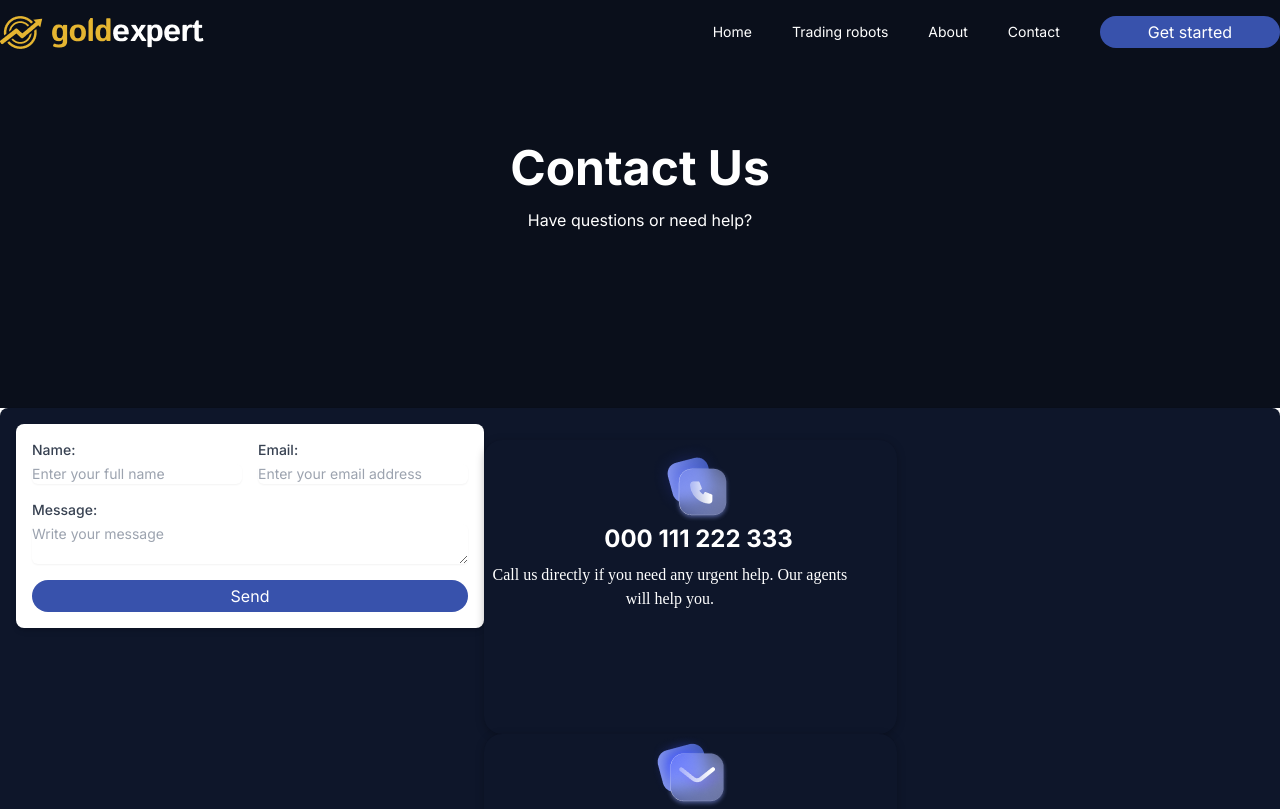
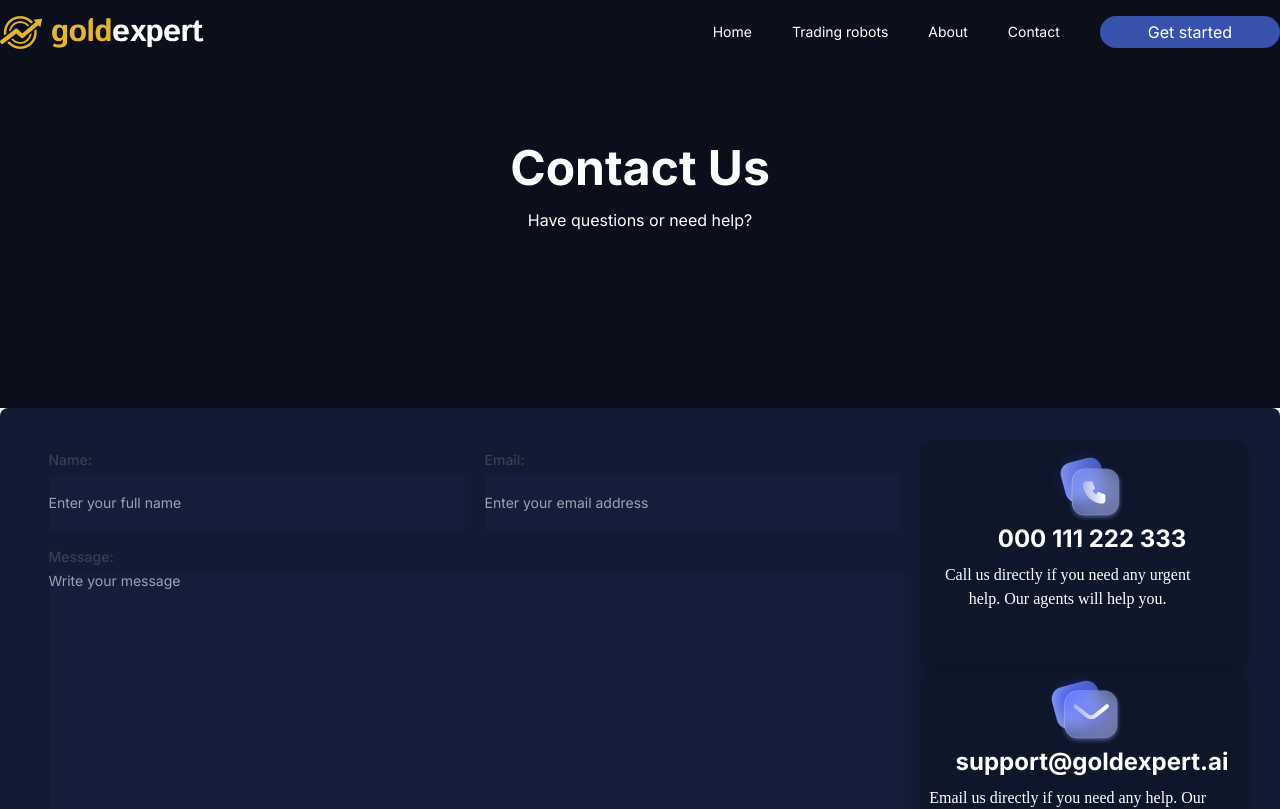
Before and after one commit to dragoljub123/goldexpert, a Next.js app: page /ContactUs in a window 1280 px wide. Shown: the top 809 px of the page. Built offline with nearby package versions, Linux system fonts and the light colour scheme.

Commit message:
contactformav3

```diff
--- a/app/ContactUs/page.tsx
+++ b/app/ContactUs/page.tsx
@@ -3,7 +3,8 @@ import Image from "next/image";
 import "../globals.css";
 import ContactForm from "../components/ContactForm";
 import React from "react";
-import Suportkartice from "../components/Suportkartice";
+import Suportkartice from "../components/Suportkartica2";
+import Suportkartica2 from "../components/Suportkartica2";
 
 export default function ContactUs() {
   return (
@@ -22,24 +23,21 @@ export default function ContactUs() {
         </div>
       </div>
 
-      <div
-        className=" bojakarticeUS flex mx-auto p-4 space-y-4 bg-white shadow-md rounded-lg
-       "
-      >
-        <div className=" flex flex-col ">
+      <div className=" bg-lightblue flex justify-center items-center mx-auto p-4 space-y-4 shadow-md rounded-lg">
+        <div className="flex flex-col">
           <ContactForm />
         </div>
-        <div className="flex flex-col ">
-          <div className="w-4/5">
-            <Suportkartice
+        <div className="flex flex-col">
+          <div className="">
+            <Suportkartica2
               title2=""
               title="000 111 222 333"
               imageSrc="\phonee.png"
               description="Call us directly if you need any urgent help. Our agents will help you."
             />
           </div>
-          <div className="w-4/5">
-            <Suportkartice
+          <div className="">
+            <Suportkartica2
               title2=""
               title="support@goldexpert.ai"
               imageSrc="\Message.png"
--- a/app/components/ContactForm.tsx
+++ b/app/components/ContactForm.tsx
@@ -48,7 +48,7 @@ const ContactForm: React.FC = () => {
   return (
     <form
       onSubmit={handleSubmit}
-      className="mx-auto p-4 space-y-4 bg-white shadow-md rounded-lg"
+      className="mx-auto p-4 space-y-4 bg-lightblue shadow-md rounded-lg"
     >
       <div className="flex flex-col space-y-4">
         <div className="flex flex-col sm:flex-row sm:space-x-4">
@@ -67,6 +67,12 @@ const ContactForm: React.FC = () => {
               value={formData.name}
               onChange={handleChange}
               required
+              style={{
+                width: "416px",
+                height: "57px",
+                backgroundColor: "#141E3B",
+                borderRadius: "2%",
+              }}
               className="mt-1 block w-full rounded-md border-gray-300 shadow-sm focus:border-indigo-500 focus:ring-indigo-500 sm:text-sm"
             />
           </div>
@@ -85,6 +91,12 @@ const ContactForm: React.FC = () => {
               value={formData.email}
               onChange={handleChange}
               required
+              style={{
+                width: "416px",
+                height: "57px",
+                backgroundColor: "#141E3B",
+                borderRadius: "2%",
+              }}
               className="mt-1 block w-full rounded-md border-gray-300 shadow-sm focus:border-indigo-500 focus:ring-indigo-500 sm:text-sm"
             />
           </div>
@@ -103,6 +115,12 @@ const ContactForm: React.FC = () => {
             value={formData.message}
             onChange={handleChange}
             required
+            style={{
+              width: "856px",
+              height: "258px",
+              backgroundColor: "#141E3B",
+              borderRadius: "2%",
+            }}
             className="mt-1 block w-full rounded-md border-gray-300 shadow-sm focus:border-indigo-500 focus:ring-indigo-500 sm:text-sm"
           />
         </div>
--- /dev/null
+++ b/app/components/Suportkartica2.tsx
@@ -0,0 +1,39 @@
+import React from "react";
+
+interface CardProps {
+  title: string;
+  title2: string;
+  imageSrc: string;
+  description: string;
+}
+
+const Suportkartica2: React.FC<CardProps> = ({
+  title,
+  title2,
+  imageSrc,
+  description,
+}) => {
+  return (
+    <div
+      className="cardb3  bojakarticeUS"
+      style={{ width: "327px", height: "231px" }}
+    >
+      <div className="flex flex-col  justify-between items-center ">
+        <img
+          src={imageSrc}
+          alt="Card"
+          style={{ width: "auto", height: "auto" }}
+        />
+        <div className="flex text-white">
+          <h2 className="text-4xl px-2 zlatntext">{title2}</h2>
+          <h5 className="text-2xl px-3 font-bold">{title}</h5>
+        </div>
+      </div>
+      <div className="card-bodyb3 text-white ">
+        <p className=" text-center">{description}</p>
+      </div>
+    </div>
+  );
+};
+
+export default Suportkartica2;
--- a/app/globals.css
+++ b/app/globals.css
@@ -230,7 +230,4 @@ ul {
 }
 .pozadina3 {
   background-image: url("images/pozadina3.png");
-
-  height: 900px;
-  width: 1240px;
 }
--- a/tailwind.config.ts
+++ b/tailwind.config.ts
@@ -16,6 +16,7 @@ const config: Config = {
       colors: {
         customBlue: '#3852AC',
         zlatna: '#c69638',
+        lightblue: '#121B34',
       },
     },
   },
```
